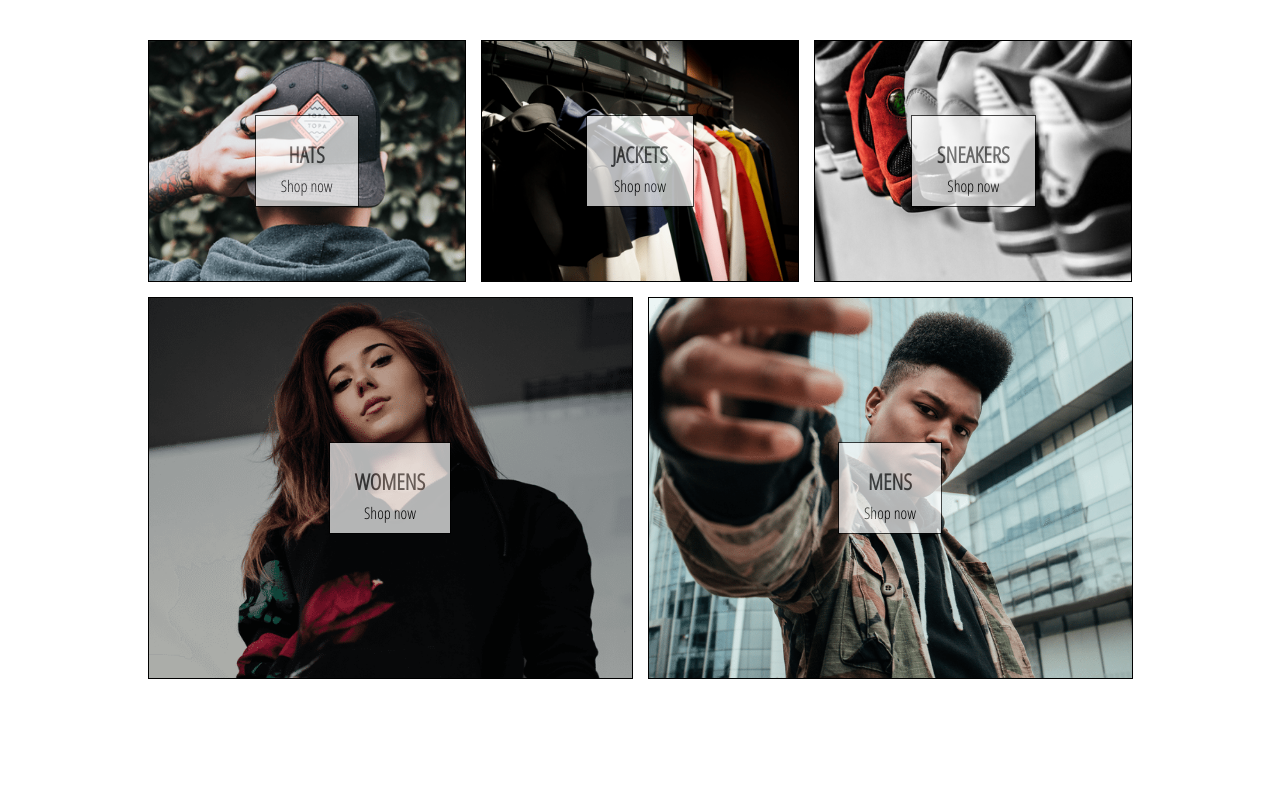
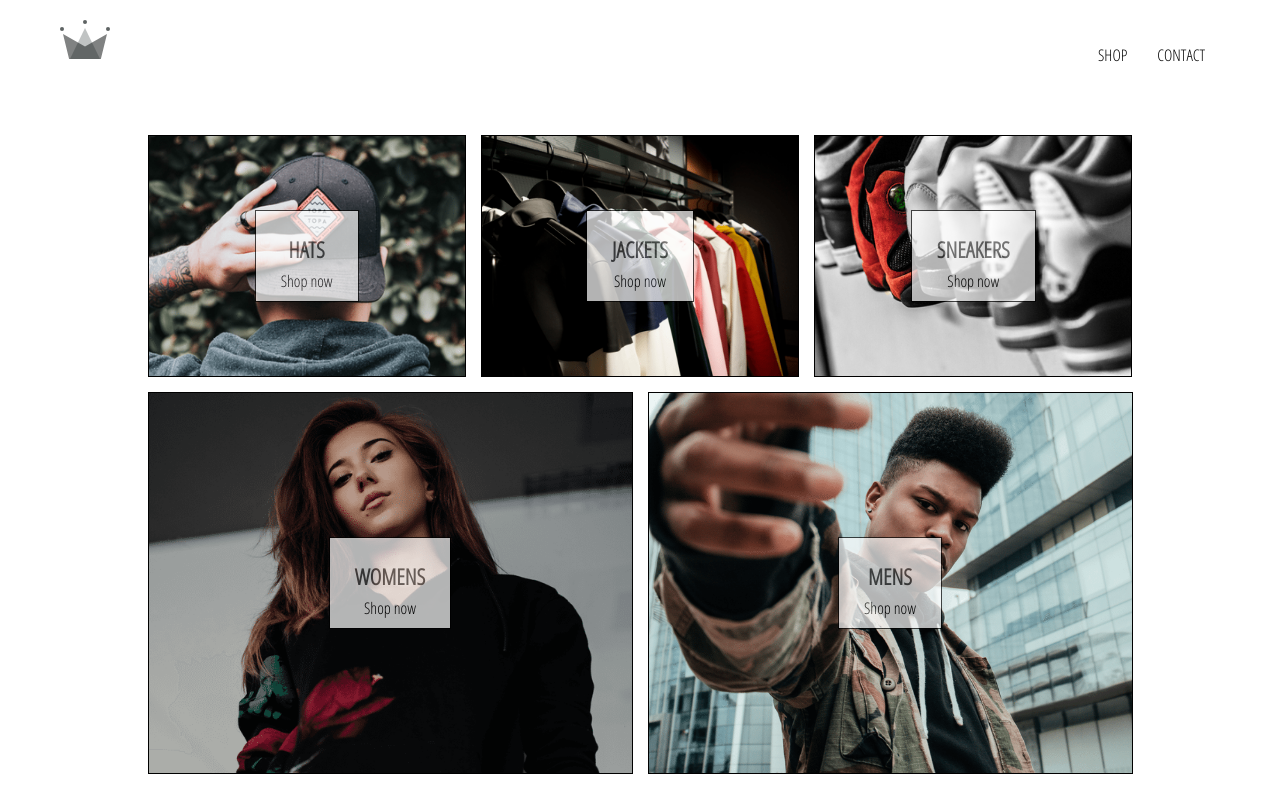
Before and after one commit to genadi53/react-shop-app, a React (Create React App) app: page / in a window 1280 px wide. Shown: the top 812 px of the page. Built offline with nearby package versions, Linux system fonts and the light colour scheme.

Commit message:
add header component

```diff
--- a/src/App.css
+++ b/src/App.css
@@ -2,3 +2,8 @@
     font-family: 'Open Sans Condensed';
     padding: 20px 60px;
 }
+
+a {
+    text-decoration: none;
+    color: black;
+}
--- a/src/App.js
+++ b/src/App.js
@@ -3,10 +3,12 @@
 import './App.css';
 import HomePage from './components/pages/homepage/homepage.component';
 import ShopPage from './components/pages/shop/shop.copmponent';
+import Header from './components/header/header.component';
 
 function App() {
   return(
     <div>
+      <Header />
       <Switch>
         <Route exact path='/' component={ HomePage } />
         <Route path='/shop' component={ ShopPage } />
--- /dev/null
+++ b/src/components/header/header.component.jsx
@@ -0,0 +1,23 @@
+import React from 'react';
+import { Link } from 'react-router-dom';
+import { ReactComponent as Logo } from '../../assets/crown.svg';
+
+import './header.scss';
+
+const Header = () => (
+    <div className="header">
+        <Link className="logo-contaner" to="/">
+            <Logo className="logo" />
+        </Link>
+        <div className='options'>
+            <Link className="option" to="/shop">
+                SHOP
+            </Link>
+            <Link className="option" to="/shop">
+                CONTACT
+            </Link>
+        </div>
+    </div>
+)
+
+export default Header;
--- /dev/null
+++ b/src/components/header/header.scss
@@ -0,0 +1,25 @@
+.header {
+    height: 70px;
+    width: 100%;
+    display: flex;
+    justify-content: space-between;
+    margin-bottom: 25px;
+
+    .logo-container {
+      height: 100%;
+      width: 70px;
+      padding: 25px;
+    }
+
+    .options {
+      width: 50%;
+      height: 100%;
+      display: flex;
+      align-items: center;
+      justify-content: flex-end;
+
+      .option {
+        padding: 10px 15px;
+      }
+    }
+  }
```
Also changed, not shown: src/assets/crown.svg (added).
